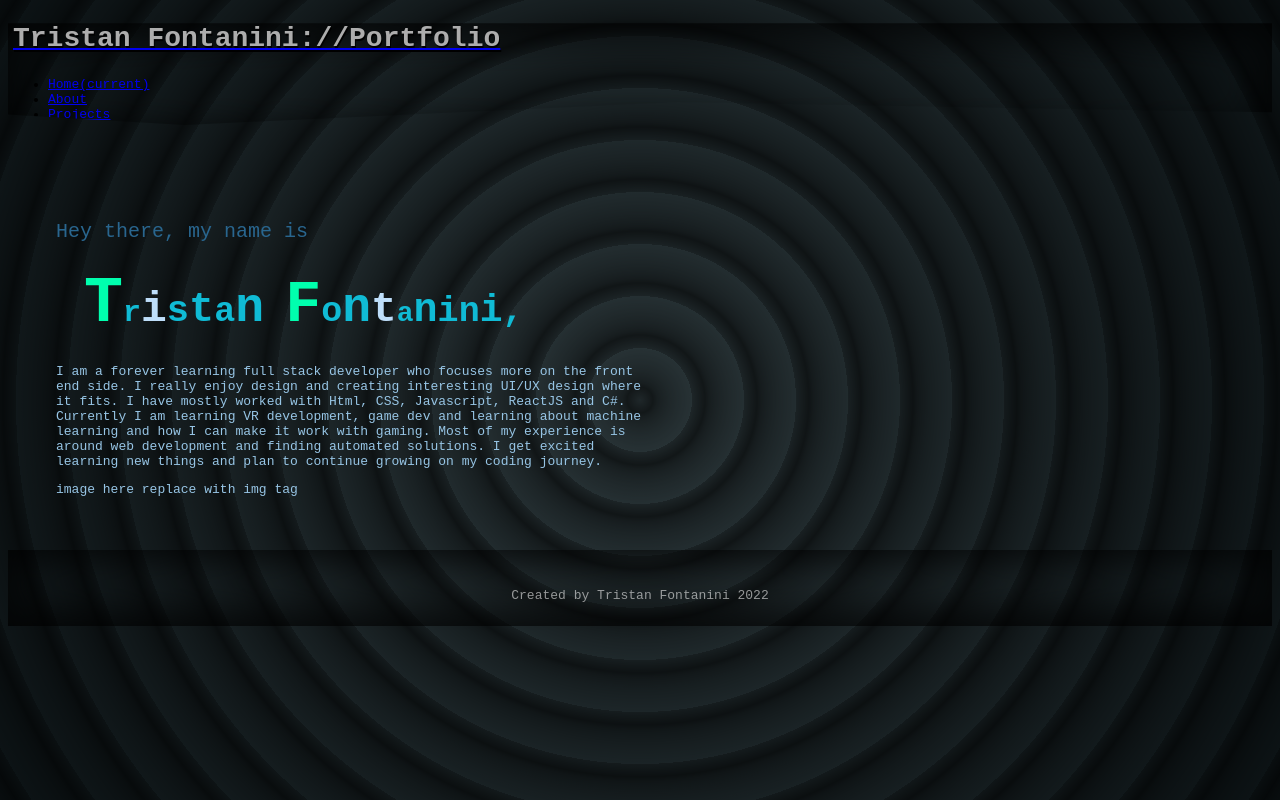
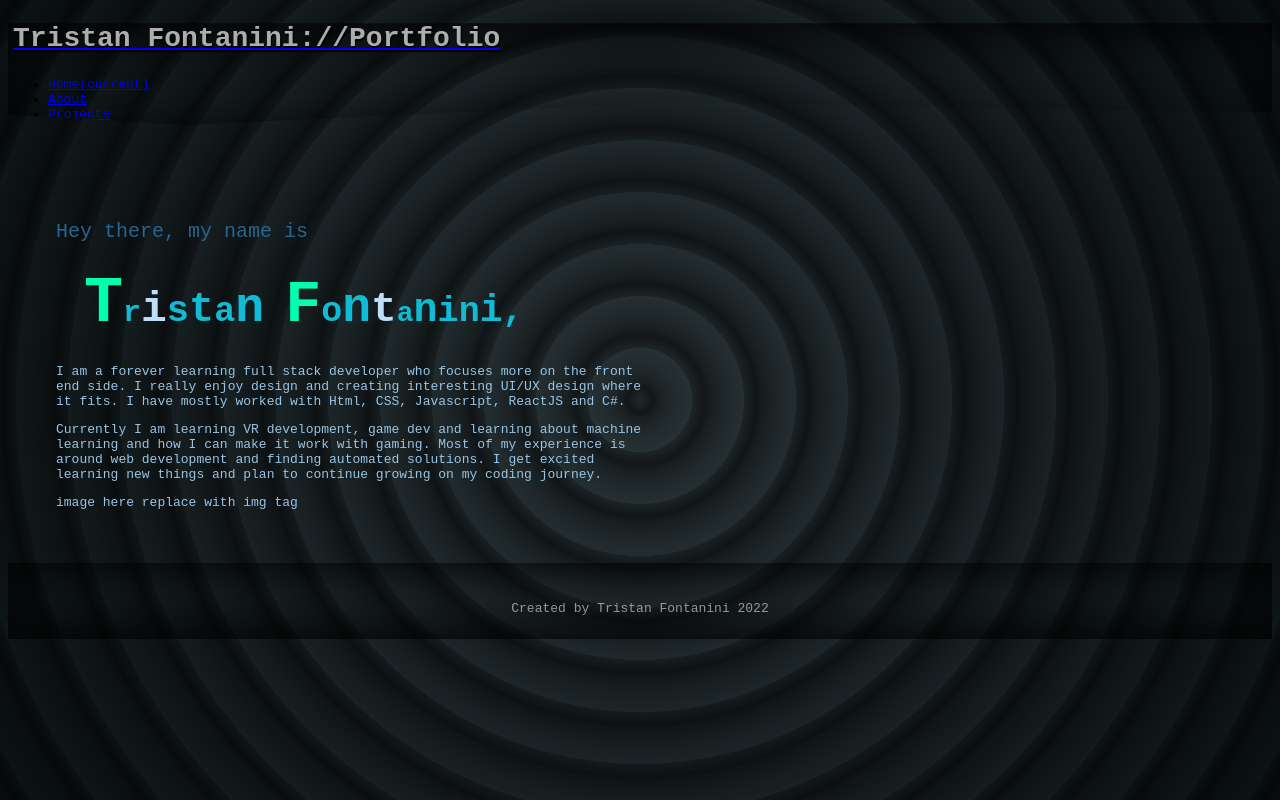
Before and after one commit to Twistedmouse/Tristan-Fontanini-Portfolio-in-React, a React (Create React App) app in the folder client/: page / in a window 1280 px wide. Built offline with nearby package versions, Linux system fonts and the light colour scheme; the HTML template or start-up script is replaced by a standard one.

Commit message:
change some shadow in name on home with red

```diff
--- a/client/src/components/Home.jsx
+++ b/client/src/components/Home.jsx
@@ -35,12 +35,15 @@ function Home() {
               I am a forever learning full stack developer who focuses more on
               the front end side. I really enjoy design and creating interesting
               UI/UX design where it fits. I have mostly worked with Html, CSS,
-              Javascript, ReactJS and C#. Currently I am learning VR
-              development, game dev and learning about machine learning and how
-              I can make it work with gaming. Most of my experience is around
-              web development and finding automated solutions. I get excited
-              learning new things and plan to continue growing on my coding
-              journey.
+              Javascript, ReactJS and C#.
+            </p>
+
+            <p>
+              Currently I am learning VR development, game dev and learning
+              about machine learning and how I can make it work with gaming.
+              Most of my experience is around web development and finding
+              automated solutions. I get excited learning new things and plan to
+              continue growing on my coding journey.
             </p>
           </div>
           <div className="imgTagDiv">
--- a/client/src/style.css
+++ b/client/src/style.css
@@ -66,7 +66,7 @@ h1 {
 .h1Div h1 #nameT1:hover{
   color: rgb(0, 255, 174);
   font-style: italic;
-  text-shadow: 1px 2px #c6c6c6;
+  text-shadow: 1px 2px #e46c6c;
 }
 .h1Div h1 #nameR{
   font-size: 30px;
@@ -92,7 +92,7 @@ h1 {
 }
 .h1Div h1 #nameS:hover{
   font-style: italic;
-  text-shadow: 1px 2px #c6c6c6;
+  text-shadow: 1px 2px #e46c6c;
   font-size: 32px;
 }
 .h1Div h1 #nameT2{
@@ -121,7 +121,7 @@ h1 {
   color: rgb(0, 255, 174);
   font-size: 65px;
   font-style: italic;
-  text-shadow: 1px 2px #c6c6c6;
+  text-shadow: 1px 2px #e46c6c;
 }
 .h1Div h1 #nameO:hover{
   font-style: italic;
@@ -129,7 +129,7 @@ h1 {
 }
 .h1Div h1 #nameN1:hover{
   font-style: italic;
-  text-shadow: 1px 2px #c6c6c6;
+  text-shadow: 1px 2px #e46c6c;
 }
 .h1Div h1 #nameT3{
   font-size: 43px;
@@ -151,7 +151,7 @@ h1 {
 }
 .h1Div h1 #nameN2:hover{
   font-style: italic;
-  text-shadow: 1px 2px #c6c6c6;
+  text-shadow: 1px 2px #e46c6c;
   font-size: 32px;
 }
 .h1Div h1 #nameI2:hover{
@@ -167,7 +167,7 @@ h1 {
 }
 .h1Div h1 #nameI3:hover{
   font-style: italic;
-  text-shadow: 1px 2px #c6c6c6;
+  text-shadow: 1px 2px #e46c6c;
 }
 .h1Div h1 #nameCom{}
 .h1Div h1 #nameCom:hover{
```
